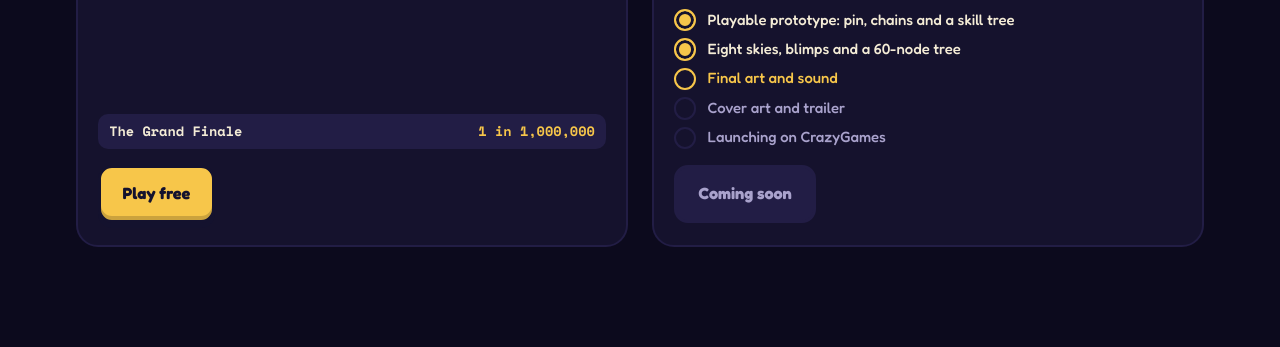
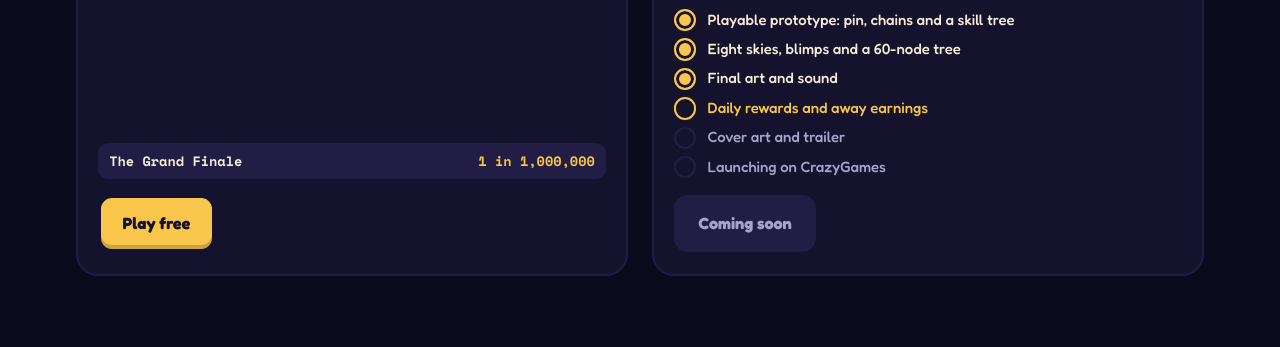
Before and after one commit to dislog6/dislog6.github.io, a plain HTML site: page index.html in a window 1280 px wide. Shown: the part 1933-2280 px from the top of the page. Drawn offline with nearby package versions, Linux system fonts and the light colour scheme.

Commit message:
Balloon Burst: final art and sound done, return systems next
Co-Authored-By: Claude Opus 5.5 <noreply@anthropic.com>

```diff
--- a/index.html
+++ b/index.html
@@ -354,7 +354,8 @@ footer .wrap a:hover { color: var(--gold); }
             <ul class="track">
               <li class="done">Playable prototype: pin, chains and a skill tree</li>
               <li class="done">Eight skies, blimps and a 60-node tree</li>
-              <li class="now">Final art and sound</li>
+              <li class="done">Final art and sound</li>
+              <li class="now">Daily rewards and away earnings</li>
               <li>Cover art and trailer</li>
               <li>Launching on CrazyGames</li>
             </ul>
```
